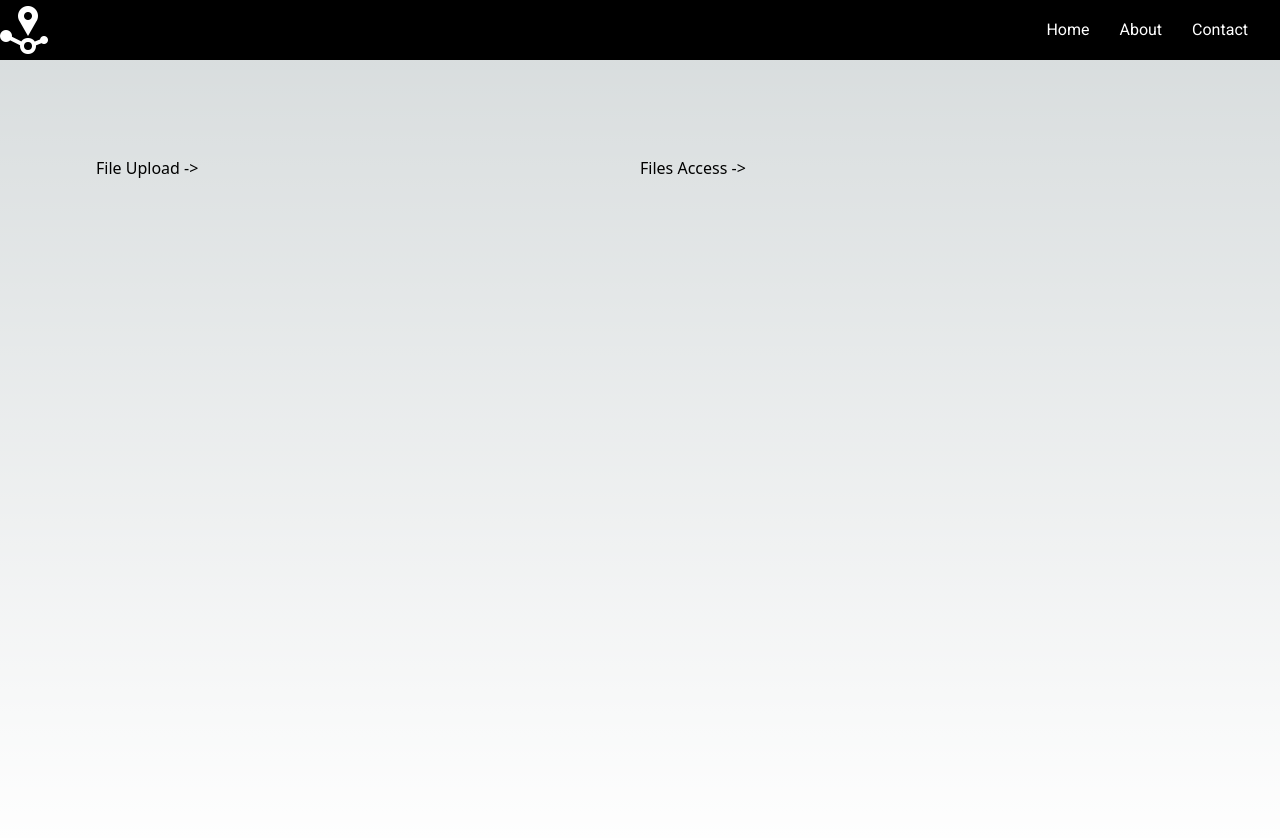
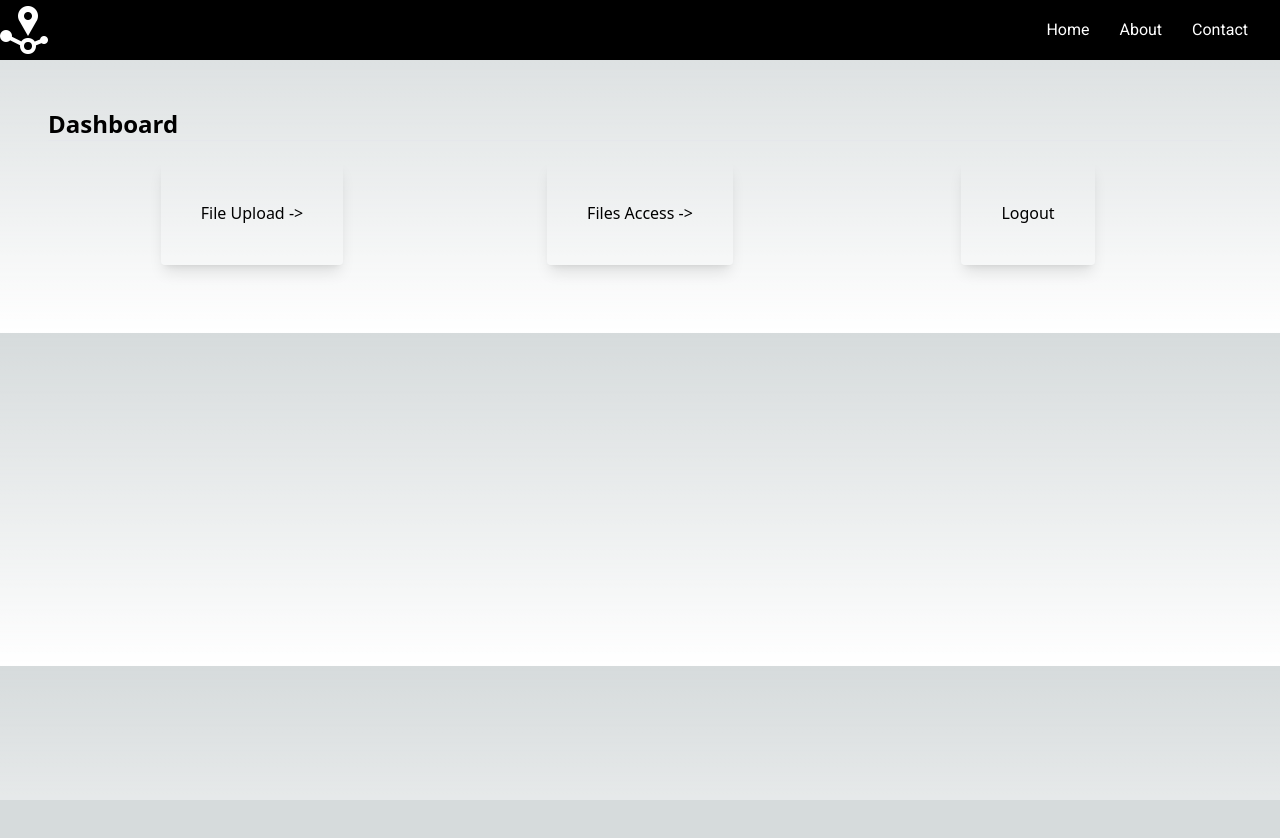
Before and after one commit to swebreza/blockchainstorage, a Next.js app in the folder frontend/: page /components/dashboard in a window 1280 px wide. Shown: the top 838 px of the page. After the commit the page ends 800 px from the top, so only its background shows below. Built offline with nearby package versions, Linux system fonts and the light colour scheme.

Commit message:
dashboard

```diff
--- a/frontend/pages/components/dashboard.tsx
+++ b/frontend/pages/components/dashboard.tsx
@@ -7,28 +7,30 @@ const Dashboard = () => {
   return (
     <div>
       <Navbar />
-      <Head>
-        <title>Decentralized Cloud Storage System using Blockchain</title>
-        <meta name='description' content='Generated by create next app' />
-        <meta name='viewport' content='width=device-width, initial-scale=1' />
-        <link rel='icon' href='/favicon.ico' />
-      </Head>
-      <main className={styles.main}>
-        <div className={styles.grid}>
+
+      <div className=' p-12'>
+        <span className='text-2xl font-extrabold'>Dashboard</span>
+        <hr />
+        <div className='grid grid-cols-1 sm:grid-cols-1 md:grid-cols-2 lg:grid-cols-2 xl:grid-cols-3 gap-5 p-5 justify-items-center'>
+          <div className='space-y-2 rounded overflow-hidden shadow-lg dark:shadow-gray-800 p-10'>
             <Link href='../../FileUpload'>
               <h2>
                 File Upload <span>-&gt;</span>
               </h2>
             </Link>
-          <a></a>
+          </div>
+          <div className='space-y-2 rounded overflow-hidden shadow-lg dark:shadow-gray-800 p-10'>
             <Link href='../components/allFiles'>
               <h2>
                 Files Access <span>-&gt;</span>
               </h2>
             </Link>
-          <a></a>
           </div>
-      </main>
+          <div className='space-y-2 rounded overflow-hidden shadow-lg dark:shadow-gray-800 p-10'>
+            Logout
+          </div>
+        </div>
+      </div>
     </div>
   )
 }
--- a/frontend/styles/Home.module.css
+++ b/frontend/styles/Home.module.css
@@ -2,9 +2,9 @@
   display: flex;
   flex-direction: column;
   justify-content: space-between;
-  align-items: center;
-  padding: 6rem;
-  min-height: 100vh;
+  /* align-items: center; */
+  padding: 3rem;
+  /* min-height: 100vh; */
 }
 
 .description {
@@ -39,12 +39,12 @@
   font-family: var(--font-mono);
 }
 
-.grid {
+/* .grid {
   display: grid;
   grid-template-columns: repeat(4, minmax(25%, auto));
   width: var(--max-width);
   max-width: 100%;
-}
+} */
 
 .card {
   padding: 1rem 1.2rem;
@@ -178,13 +178,13 @@
   .content {
     padding: 4rem;
   }
-
+/*
   .grid {
     grid-template-columns: 1fr;
     margin-bottom: 120px;
     max-width: 320px;
     text-align: center;
-  }
+  } */
 
   .card {
     padding: 1rem 2.5rem;
@@ -251,11 +251,11 @@
 }
 
 /* Tablet and Smaller Desktop */
-@media (min-width: 701px) and (max-width: 1120px) {
+/* @media (min-width: 701px) and (max-width: 1120px) {
   .grid {
     grid-template-columns: repeat(2, 50%);
   }
-}
+} */
 
 @media (prefers-color-scheme: dark) {
   .vercelLogo {
```
Lines whose indentation alone changed are shown as unchanged.
